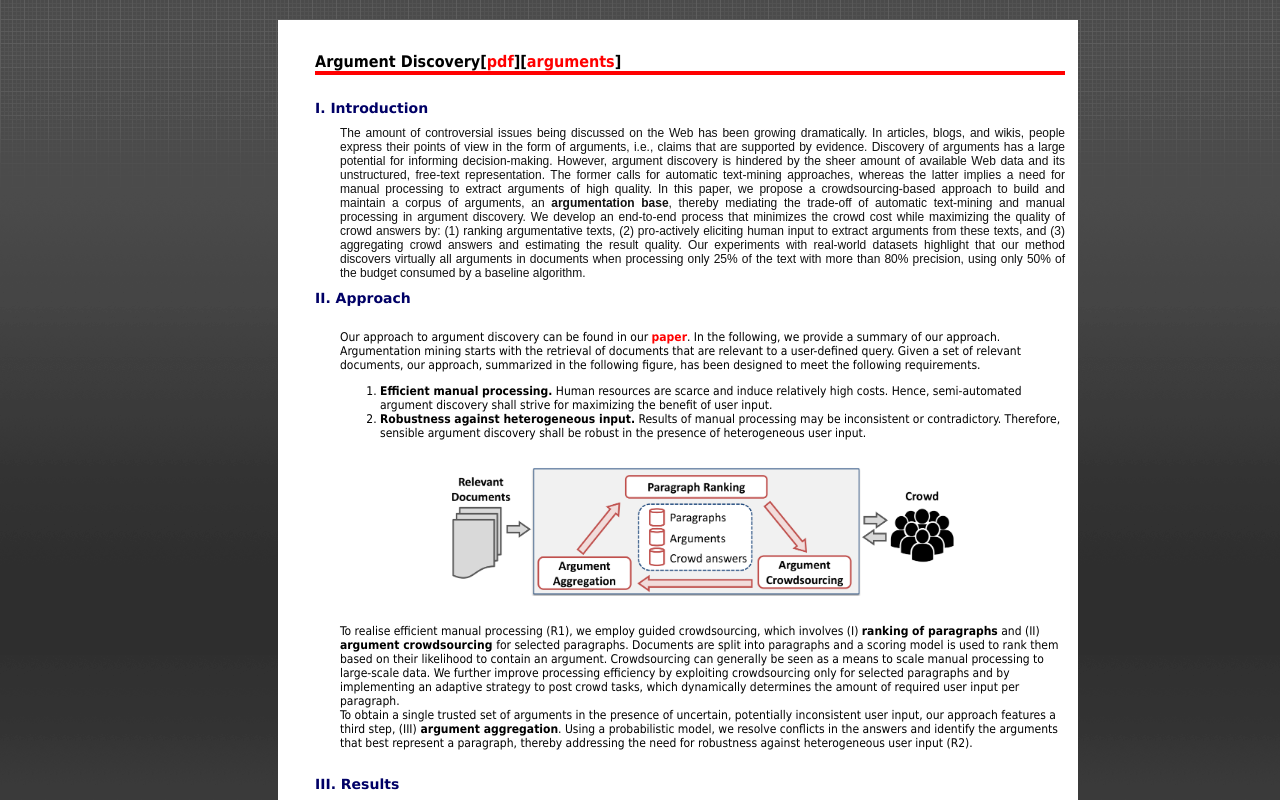
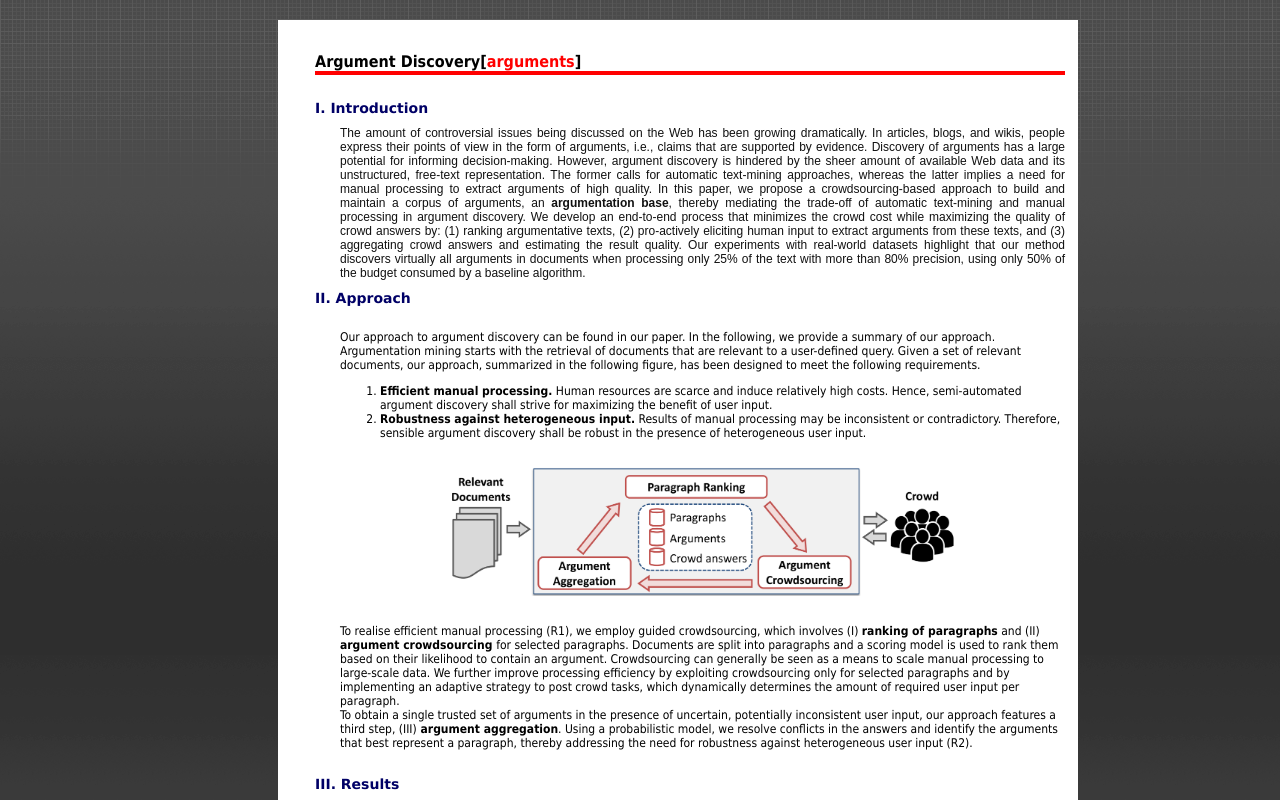
Before and after one commit to argmine/argmine.github.io, a plain HTML site: page index.htm in a window 1280 px wide. Shown: the top 800 px of the page. Drawn offline with Linux system fonts and the light colour scheme.

Commit message:
Remove paper

```diff
--- a/index.htm
+++ b/index.htm
@@ -40,7 +40,7 @@
 
 			<tr>
 				<td class="subject" style="padding-top:0px; color: #000;">
-					<b>Argument Discovery</b>[<a href="appendix/main_report.pdf" style="color: #FF0000;">pdf</a>][<a href="argument-show/index.html" style="color: #FF0000;">arguments</a>]
+					<b>Argument Discovery</b>[<a href="argument-show/index.html" style="color: #FF0000;">arguments</a>]
 				</td>
 			</tr>
 
@@ -73,7 +73,7 @@ Our experiments with real-world datasets highlight that our method discovers vir
             <tr>
                 <td class="item">
                     <br>
-                    Our approach to argument discovery can be found in our <strong><a href="appendix/main_report.pdf" style="color: #FF0000;">paper</a></strong>. In the following, we provide a summary of our approach.
+                    Our approach to argument discovery can be found in our paper. In the following, we provide a summary of our approach.
 
                     Argumentation mining starts with the retrieval of documents that are relevant to a user-defined query. Given a set of relevant documents, our approach, summarized in the following figure, has been designed to meet the following requirements.
                     <ol>
```
